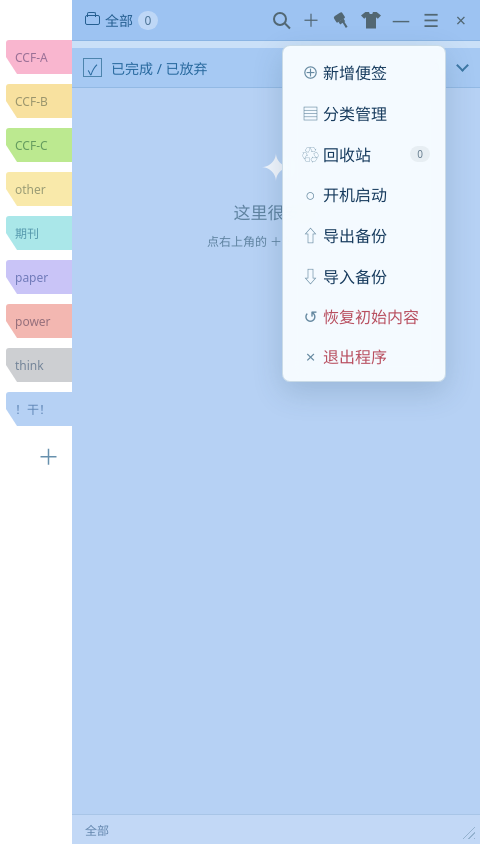
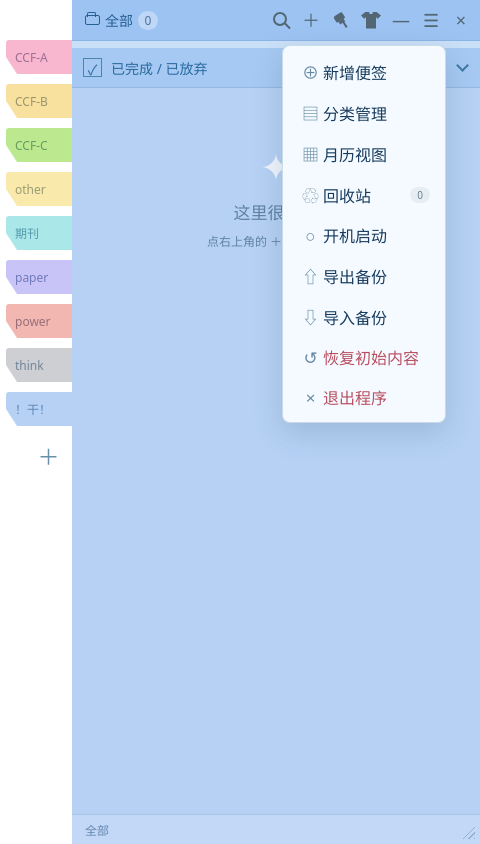
Before and after one commit to Almond117/local-notes-widget, an Electron app: page index.html in a window 480 px wide. Both pictures are taken after a click on the button "应用菜单". Drawn offline with Linux system fonts and the light colour scheme; no server answers.

Commit message:
新增独立月历视图

```diff
--- a/index.html
+++ b/index.html
@@ -94,6 +94,7 @@
     <div id="appMenu" class="task-menu app-menu" hidden>
       <button data-app-action="new" type="button"><span>⊕</span> 新增便签</button>
       <button data-app-action="categories" type="button"><span>▤</span> 分类管理</button>
+      <button data-app-action="calendar" type="button"><span>▦</span> 月历视图</button>
       <button data-app-action="recycle" type="button"><span>♲</span> 回收站 <b id="recycleCount" class="menu-badge">0</b></button>
       <button id="autoLaunchMenuItem" data-app-action="auto-launch" type="button"><span>○</span> 开机启动</button>
       <button data-app-action="export" type="button"><span>⇧</span> 导出备份</button>
```
